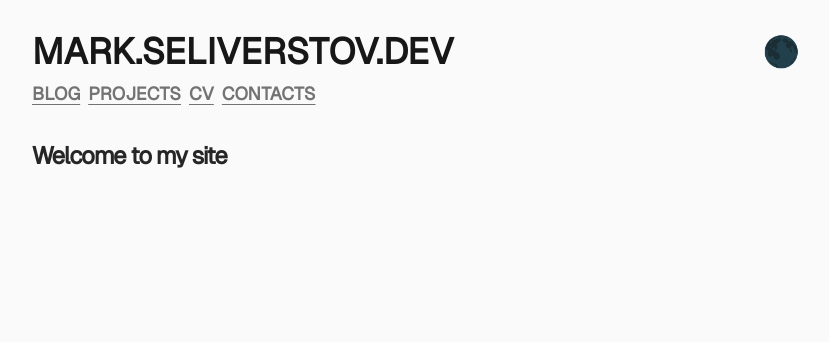
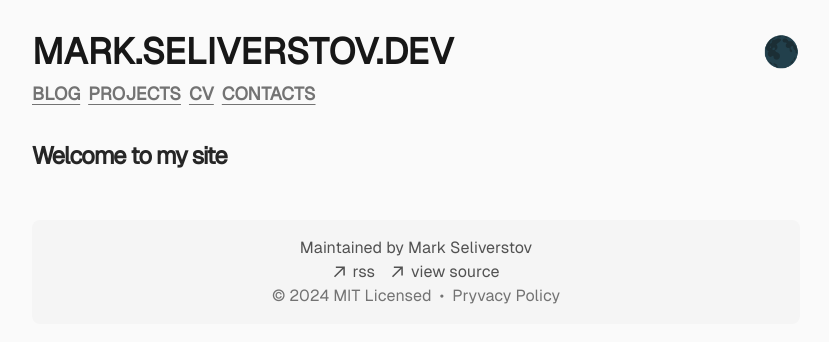
Before and after one commit to MarkSeliverstov/blog, a Next.js app: page / in a window 1280 px wide. Shown: the top 342 px of the page, without its empty margins (224-1053 px from the left). Built offline with nearby package versions, Linux system fonts and the light colour scheme.

Commit message:
chore: add footer :D

```diff
--- /dev/null
+++ b/app/components/footer.tsx
@@ -0,0 +1,61 @@
+import { sourceCodeUrl } from "@/app/sitemap";
+import { FaGithub, FaInstagram, FaRss, FaAt } from "react-icons/fa";
+
+function ArrowIcon() {
+  return (
+    <svg
+      width="12"
+      height="12"
+      viewBox="0 0 12 12"
+      fill="none"
+      xmlns="http://www.w3.org/2000/svg"
+    >
+      <path
+        d="M2.07102 11.3494L0.963068 10.2415L9.2017 1.98864H2.83807L2.85227 0.454545H11.8438V9.46023H10.2955L10.3097 3.09659L2.07102 11.3494Z"
+        fill="currentColor"
+      />
+    </svg>
+  );
+}
+
+export default function Footer() {
+  return (
+    <footer className="mb-4 mt-12 p-4 rounded-lg flex flex-col items-center bg-neutral-100 dark:bg-neutral-900">
+      <p className="font-sm text-neutral-600 dark:text-neutral-300">
+        Maintained by Mark Seliverstov
+      </p>
+
+      <ul className="font-sm flex text-neutral-600 flex-row space-x-4 dark:text-neutral-300">
+        <li>
+          <a
+            className="flex items-center hover:text-neutral-800 dark:hover:text-neutral-100"
+            rel="noopener noreferrer"
+            target="_blank"
+            href="/rss"
+          >
+            <ArrowIcon />
+            <p className="ml-2">rss</p>
+          </a>
+        </li>
+        <li>
+          <a
+            className="flex items-center hover:text-neutral-800 dark:hover:text-neutral-100"
+            rel="noopener noreferrer"
+            target="_blank"
+            href={sourceCodeUrl}
+          >
+            <ArrowIcon />
+            <p className="ml-2">view source</p>
+          </a>
+        </li>
+      </ul>
+      <div className="flex flex-row text-neutral-500 dark:text-neutral-300">
+        <p className="mt-0">© {new Date().getFullYear()} MIT Licensed</p>
+        <span className="mx-2">•</span>
+        <a href="/privacy" className="mt-0">
+          Pryvacy Policy
+        </a>
+      </div>
+    </footer>
+  );
+}
--- a/app/layout.tsx
+++ b/app/layout.tsx
@@ -5,6 +5,7 @@ import { Navbar } from "./components/navbar";
 import { NextFontWithVariable } from "next/dist/compiled/@next/font";
 import { Providers } from "./providers";
 import { Fira_Sans } from 'next/font/google'
+import Footer from "./components/footer";
 
 const geistSans: NextFontWithVariable = localFont({
   src: "./fonts/GeistVF.woff",
@@ -40,6 +41,7 @@ export default function RootLayout({
         <Providers>
           <Navbar />
           <main>{children}</main>
+          <Footer />
         </Providers>
       </body>
     </html>
--- a/app/sitemap.ts
+++ b/app/sitemap.ts
@@ -1,6 +1,7 @@
 import { getBlogPosts } from "@/app/blog/utils";
 
 export const baseUrl = "https://localhost:3000";
+export const sourceCodeUrl = "https://github.com/MarkSeliverstov/blog";
 
 export default async function sitemap() {
   const blogs = getBlogPosts().allPosts.map((post) => ({
```
